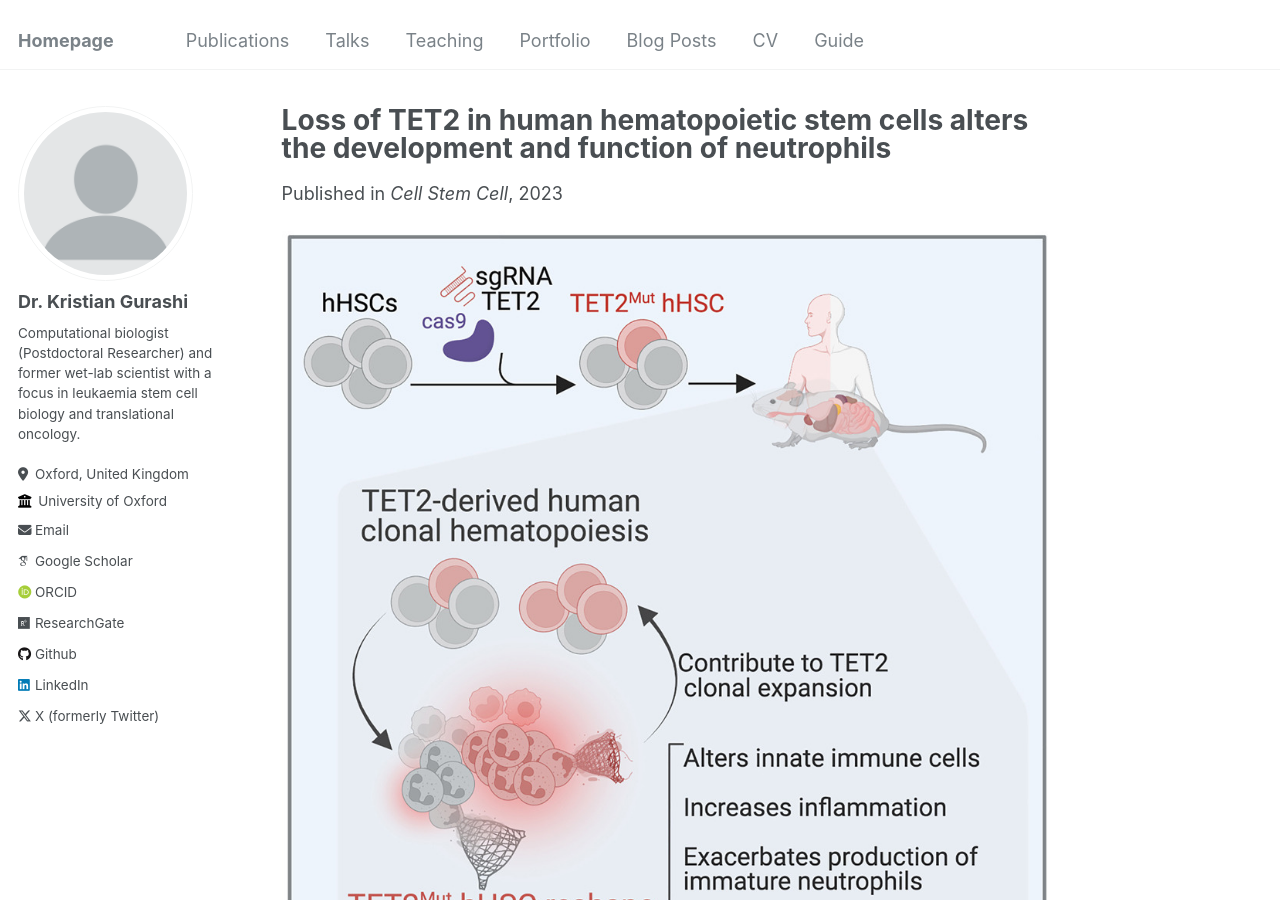
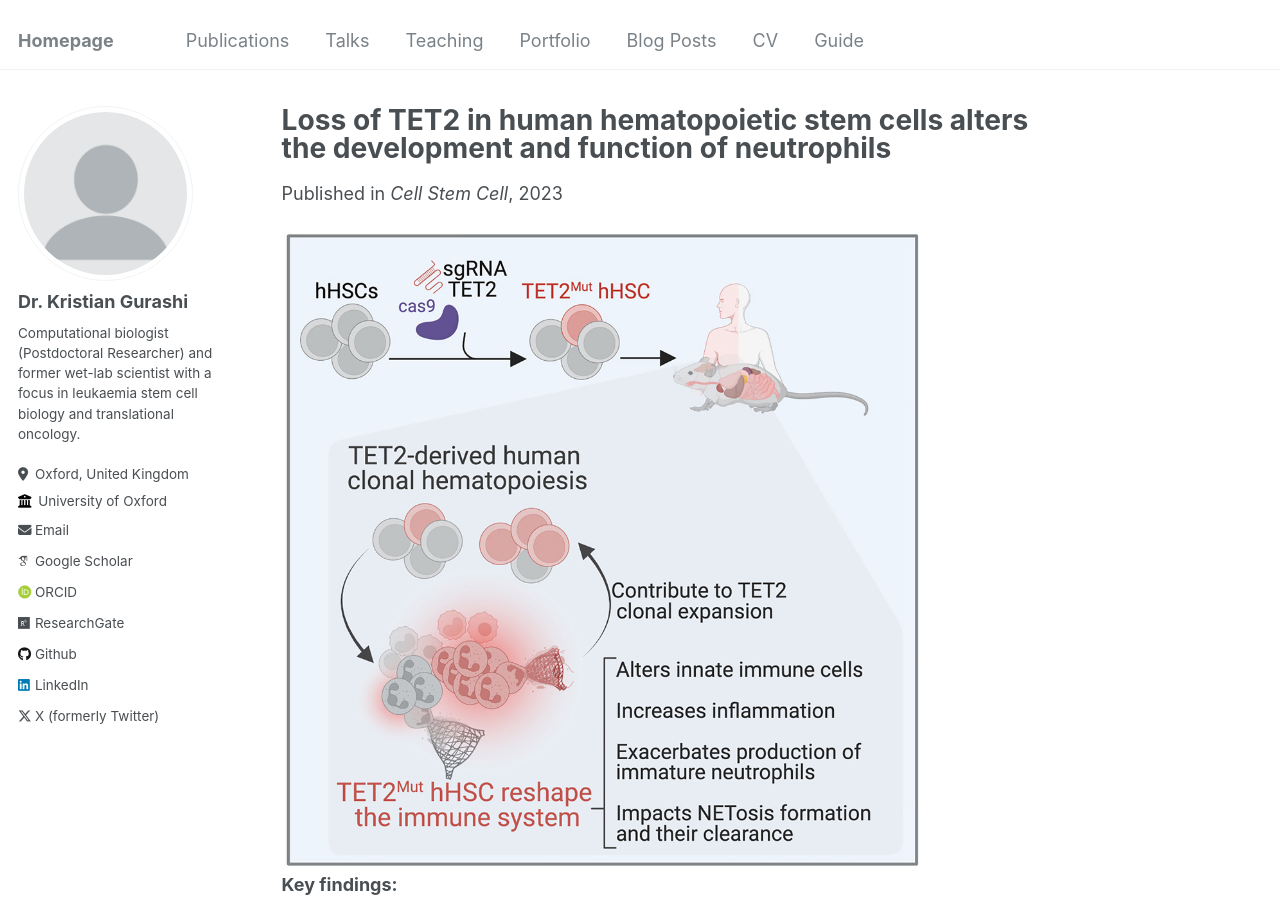
Before and after one commit to EspressoKris/Portfolio, a Jekyll site: the page built from _publications/2009-10-01-paper-title-number-1.md, in a window 1280 px wide and 900 px high. Built offline with Jekyll 4.4.1, drawn with Linux system fonts in a browser that asks for light colours; some web fonts are replaced.

Commit message:
20250216__16:47__kgurashi

```diff
--- a/_publications/2009-10-01-paper-title-number-1.md
+++ b/_publications/2009-10-01-paper-title-number-1.md
@@ -10,7 +10,7 @@ citation: 'Huerga Encabo, H., Aramburu, I. V., Garcia-Albornoz, M., Piganeau, M.
 ---
 
 <div class="publication-image">
-  <img src="https://raw.githubusercontent.com/EspressoKris/Portfolio/master/images/GraphicalAbstracts/2023_HuergaEncabo.jpg" alt="Graphical Abstract">
+  <img src="https://raw.githubusercontent.com/EspressoKris/Portfolio/master/images/GraphicalAbstracts/2023_HuergaEncabo.jpg" alt="Graphical Abstract" style="width: 640px; height: 640px;">
   <p class="caption">
     <strong>Key findings:</strong><br/>
     • TET2 mutations in human HSCs shape the innate immune system development in NSG mice<br/>
```
